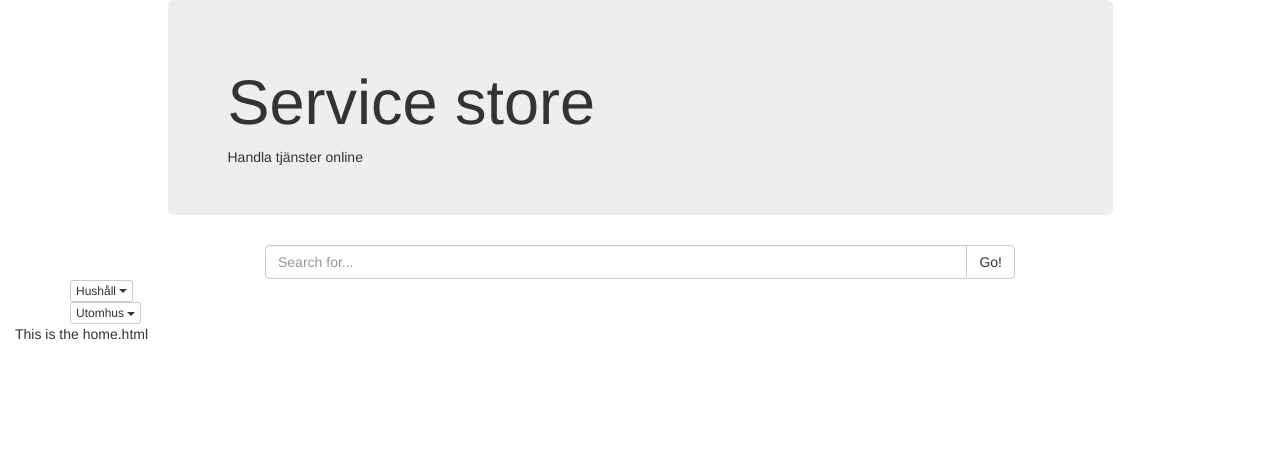
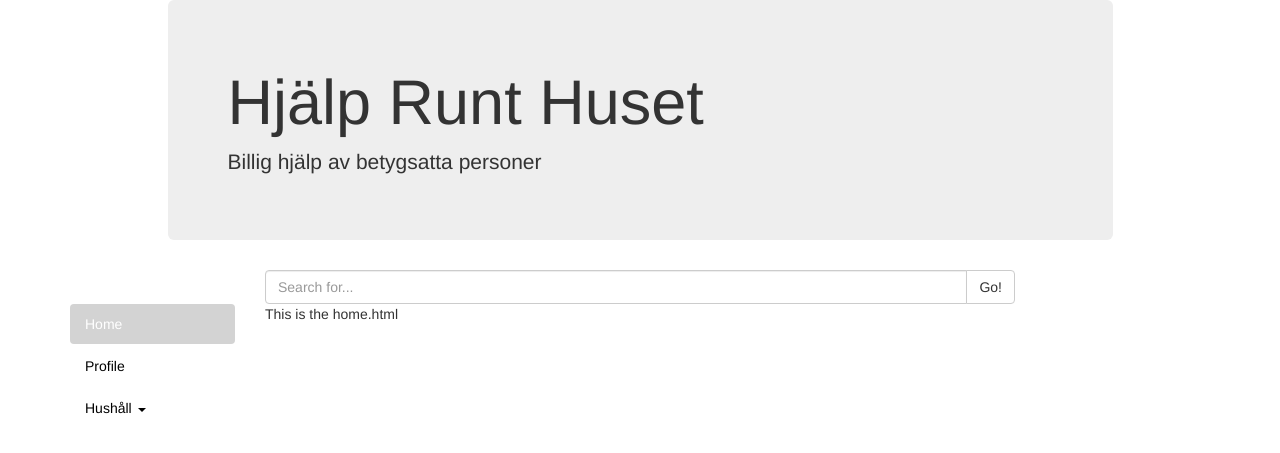
Before and after one commit to superspindel/onlineStore, a Flask app: page / in a window 1280 px wide. Shown: the top 453 px of the page. Run offline with Flask 2, Linux system fonts and the light colour scheme; some libraries are stand-ins or nearby versions.

Commit message:
bytt typ av knappar etc.

```diff
--- /dev/null
+++ b/src/static/css/theme.css
@@ -0,0 +1,9 @@
+.nav-pills>li.active>a, .nav-pills>li.active>a:hover, .nav-pills>li.active>a:focus{
+background-color: lightgrey;
+color:white;
+}
+
+.nav-pills>li>a, .nav-pills>li>a:hover, .nav-pills>li>a:focus{
+background-color: white;
+color:black;
+}
--- a/src/templates/base.html
+++ b/src/templates/base.html
@@ -2,10 +2,11 @@
 <html lang="en">
 <head>
     <meta charset="UTF-8">
-    <title>eStore</title>
+    <title>HRH</title>
         <link rel="stylesheet" href="https://maxcdn.bootstrapcdn.com/bootstrap/3.3.7/css/bootstrap.min.css">
         <script src="https://ajax.googleapis.com/ajax/libs/jquery/3.1.1/jquery.min.js"></script>
         <script src="https://maxcdn.bootstrapcdn.com/bootstrap/3.3.7/js/bootstrap.min.js"></script>
+        <link rel="stylesheet" href="{{ url_for('static', filename='css/theme.css') }}">
 </head>
 <body>
 <div class="container">
@@ -14,9 +15,13 @@
 
         </div>
         <div class="col-md-10">
-                <div class="jumbotron">
-                    <h1>Service store</h1>
-                    Handla tjänster online
+            <div class="jumbotron" aria-label="jumbotron">
+                <h1>
+                    Hjälp Runt Huset
+                </h1>
+                <p>
+                    Billig hjälp av betygsatta personer
+                </p>
             </div>
         </div>
         <div class="col-md-1">
@@ -24,73 +29,80 @@
         </div>
     </div>
     <div class="row">
-        <div class="col-md-2"><center></center></div>
+        <div class="col-md-2">
+
+        </div>
         <div class="col-md-8">
             <div class="input-group">
                 <input type="text" class="form-control" placeholder="Search for...">
                 <span class="input-group-btn">
-                    <button class="btn btn-default" type="button">Go!</button>
+                    <button class="btn btn-default" type="button">
+                        Go!
+                    </button>
                 </span>
             </div>
         </div>
-            <div class="col-md-2"><center></center></div>
+        <div class="col-md-2">
+
+        </div>
     </div>
     <div class="row">
         <div class="col-md-2">
-            <div class="dropdown">
-                <button class="btn btn-default btn-xs dropdown-toggle" type="button" data-toggle="dropdown" aria-haspopup="true" aria-expanded="false">
-                    Hushåll
-                    <span class="caret"></span>
-                </button>
-                <ul class="dropdown-menu">
+            <ul class="nav nav-pills nav-stacked ">
+              <li role="presentation" class="active"><a href="#">Home</a></li>
+              <li role="presentation"><a href="#">Profile</a></li>
+              <li role="presentation" class="dropdown">
+                <a class="dropdown-toggle " data-toggle="dropdown" href="#" role="button" aria-haspopup="true" aria-expanded="false">
+                Hushåll <span class="caret"></span>
+                </a>
+                <ul class="dropdown-menu ">
 <li>
-                      <a href="#">Städning</a>
+                            <a href="#">
+                                Städning
+                            </a>
                         </li>
                         <li>
-                      <a href="#">Tvättning</a>
+                            <a href="#">
+                                Tvättning
+                            </a>
                         </li>
                         <li>
-                      <a href="#">Diska</a>
+                            <a href="#">
+                                Diska
+                            </a>
                         </li>
                         <li>
-                      <a href="#">Matlagning</a>
+                            <a href="#">
+                                Matlagning
+                            </a>
                         </li>
                         <li>
-                      <a href="#">Barnvakt</a>
+                            <a href="#">
+                                Barnvakt
+                            </a>
                         </li>
                         <li>
-                      <a href="#">Hundpassning</a>
+                            <a href="#">
+                                Hundpassning
+                            </a>
                         </li>
                         <li>
-                      <a href="#">Vattning av blommor</a>
+                            <a href="#">
+                                Vattning av blommor
+                            </a>
                         </li>
                         <li>
-                      <a href="#">Småfix</a>
+                            <a href="#">
+                                Tapetsering
+                            </a>
+                        </li>
+                        <li>
+                            <a href="#">
+                                Småfix
+                            </a>
                         </li>
                 </ul>
-            </div>
-            <div class="dropdown">
-                <button class="btn btn-default btn-xs dropdown-toggle" type="button" data-toggle="dropdown" aria-haspopup="true" aria-expanded="false">
-                  Utomhus
-                  <span class="caret"></span>
-                </button>
-                  <ul class="dropdown-menu">
-                    <li>
-                        <a href="#">Jeans</a>
-                    </li>
-                    <li>
-                        <a href="#">Shirts</a>
-                    </li>
-                    <li>
-                        <a href="#">Underwear</a>
-                    </li>
-                    <li>
-                        <a href="#">Separated link</a>
-                    </li>
             </ul>
-            </div>
-        </div>
-    </div>
         </div>
         <div class="col-md-8">
             {% block content %}
@@ -110,5 +122,7 @@
 
             </div>
         </div>
+    </div>
+</div>
 </body>
 </html>
```
Also changed, not shown: src/templates/test.html (added, +55 -0 lines). Lines whose indentation alone changed are shown as unchanged.
